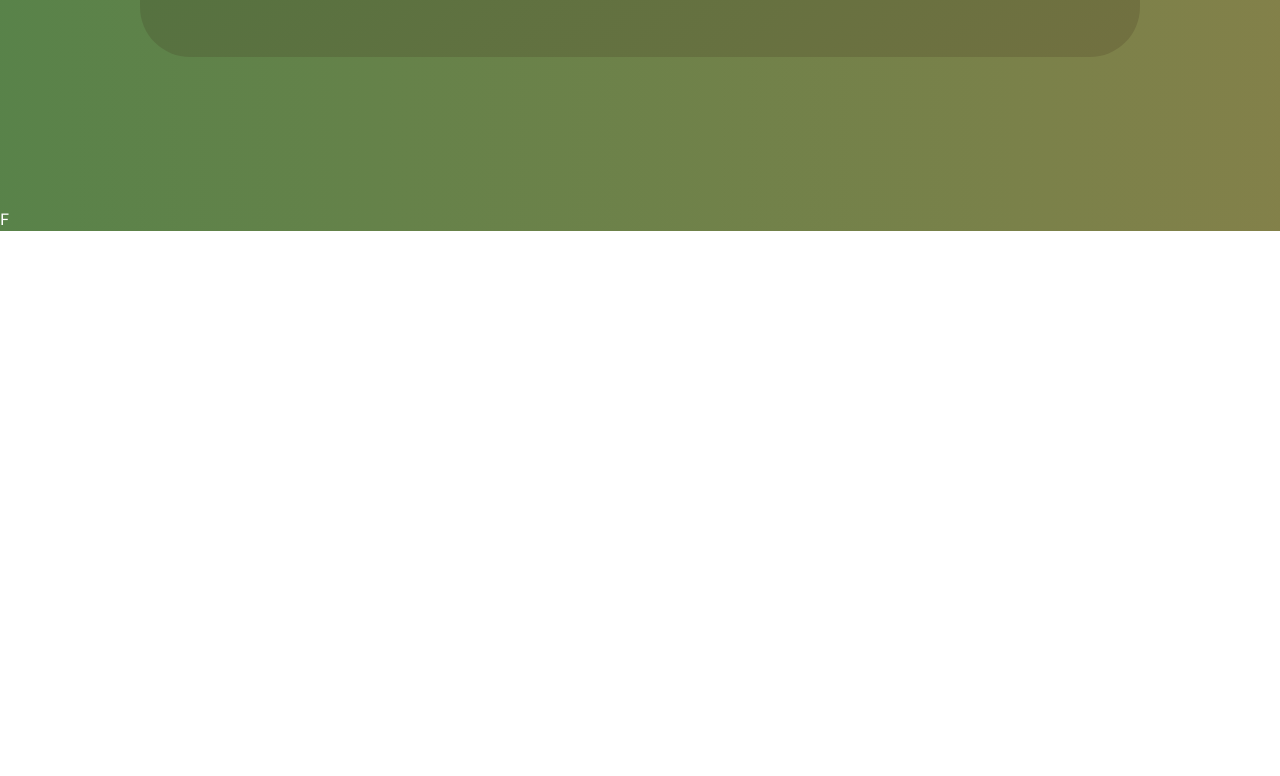
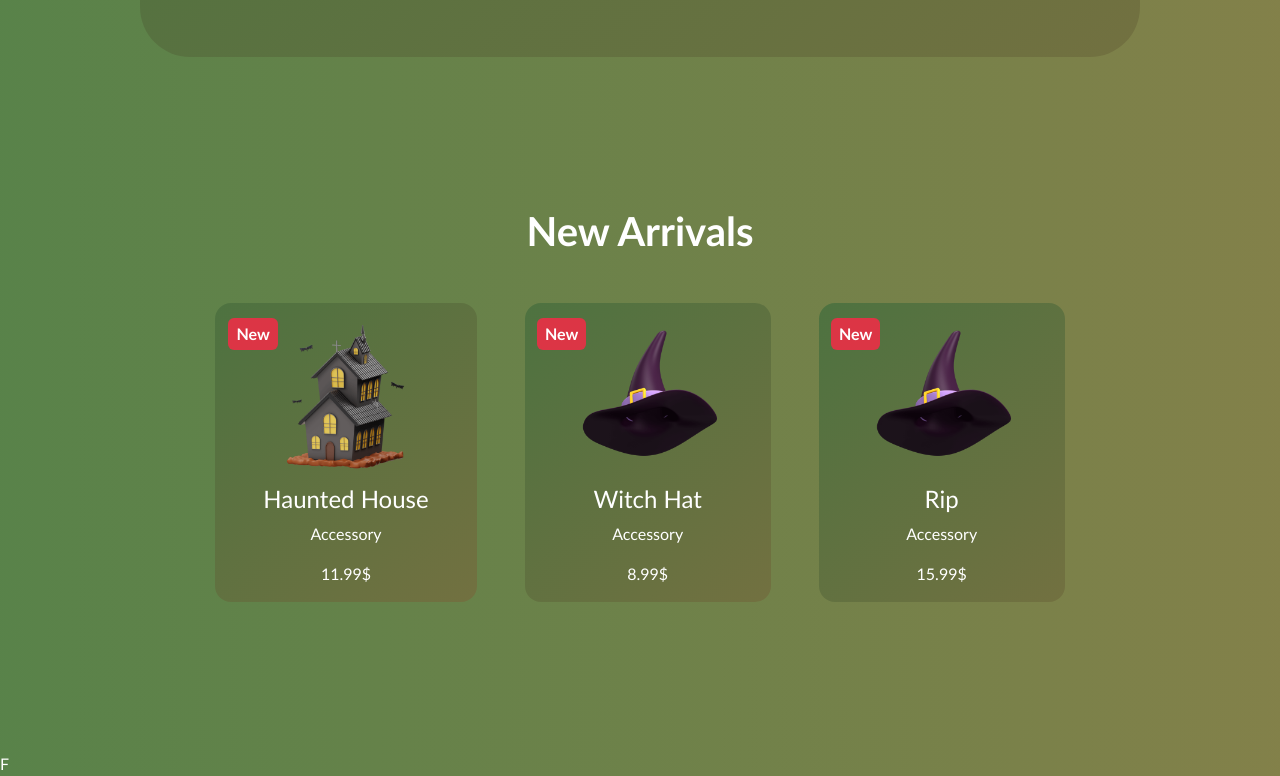
Before and after one commit to rezalwl/halloween-website, a React (Vite) app: page / in a window 1280 px wide. Shown: the part 3097-3873 px from the top of the page. Before the commit the page ends 3328 px from the top, so only its background shows below. Built offline with nearby package versions, Linux system fonts and the light colour scheme.

Commit message:
codding new

```diff
--- a/src/App.css
+++ b/src/App.css
@@ -2,20 +2,34 @@
   max-width: 1000px !important;
   margin-bottom: 150px;
 }
-.header-btn{
+.header-btn {
   border: 2px solid !important;
   background-color: transparent !important;
   border-radius: 3rem !important;
 }
-.home-title{
+.home-title {
   font-size: 64px;
-  }
-.trick-item{
-  background: linear-gradient(136deg, hsl(104, 28%, 35%) 0%, hsl(58, 28%, 35%) 100%);
+}
+.trick-item {
+  background: linear-gradient(
+    136deg,
+    hsl(104, 28%, 35%) 0%,
+    hsl(58, 28%, 35%) 100%
+  );
   border-radius: 16px;
+  position: relative;
 }
-.discount-section{
-  background: linear-gradient(136deg, hsl(104, 28%, 35%) 0%, hsl(58, 28%, 35%) 100%);
+.discount-section {
+  background: linear-gradient(
+    136deg,
+    hsl(104, 28%, 35%) 0%,
+    hsl(58, 28%, 35%) 100%
+  );
   border-radius: 50px;
   padding-block: 48px !important;
 }
+.new-badge {
+  position: absolute;
+  top: 5%;
+  left: 5%;
+}
--- a/src/components/MainBody/MainBody.jsx
+++ b/src/components/MainBody/MainBody.jsx
@@ -4,6 +4,7 @@ import Favorite from "./Favorite";
 import About from "./About";
 import Trick from "./Trick";
 import Discount from "./Discount";
+import New from "./New";
 
 const MainBody = () => {
   return (
@@ -13,6 +14,7 @@ const MainBody = () => {
       <About/>
       <Trick/>
       <Discount/>
+      <New/>
     </>
   );
 };
--- /dev/null
+++ b/src/components/MainBody/New.jsx
@@ -0,0 +1,53 @@
+import React from "react";
+import Container from "react-bootstrap/Container";
+import Stack from "react-bootstrap/Stack";
+import Image from "react-bootstrap/Image";
+import new1 from "../../assets/img/new1-img.png";
+import new3 from "../../assets/img/new3-img.png";
+import new4 from "../../assets/img/new4-img.png";
+import Badge from "react-bootstrap/Badge";
+
+const New = () => {
+  return (
+    <Container>
+      <h1 class="fw-bolder text-center mb-5">New Arrivals</h1>
+
+      <Stack
+        direction="horizontal"
+        gap={5}
+        className="align-items-center justify-content-center mb-5"
+      >
+        <div className="trick-item text-center px-5">
+          <Badge bg="danger" className="new-badge p-2 fs-6">
+            New
+          </Badge>
+          <Image src={new1} fluid width={"150px"} className="mb-3 pt-3" />
+          <h4>Haunted House</h4>
+          <p>Accessory</p>
+          <p>11.99$</p>
+        </div>
+
+        <div className="trick-item text-center px-5">
+          <Badge bg="danger" className="new-badge p-2 fs-6">
+            New
+          </Badge>
+          <Image src={new3} fluid width={"150px"} className="mb-3 pt-3" />
+          <h4>Witch Hat</h4>
+          <p>Accessory</p>
+          <p>8.99$</p>
+        </div>
+        <div className="trick-item text-center px-5">
+          <Badge bg="danger" className="new-badge p-2 fs-6">
+            New
+          </Badge>
+          <Image src={new3} fluid width={"150px"} className="mb-3 pt-3" />
+          <h4>Rip</h4>
+          <p>Accessory</p>
+          <p>15.99$</p>
+        </div>
+      </Stack>
+    </Container>
+  );
+};
+
+export default New;
```
